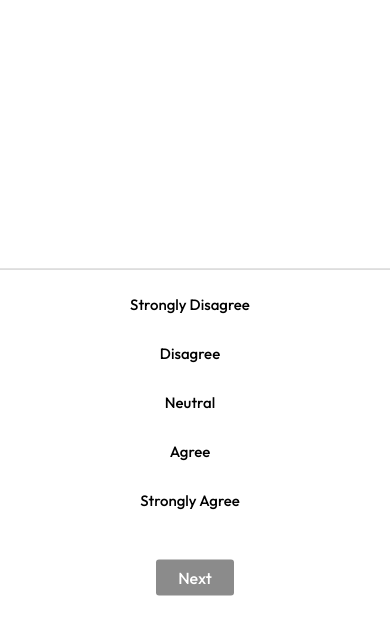
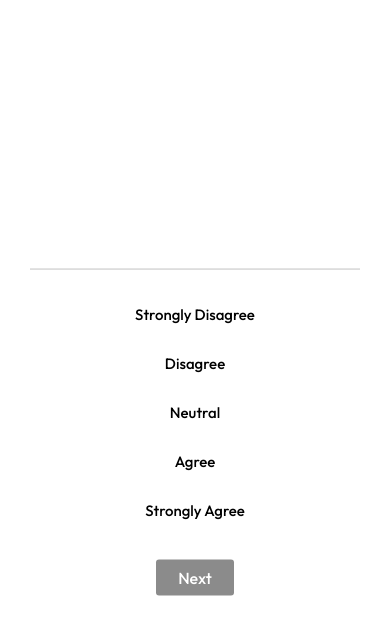
Before and after one commit to WeltonWang02/surveyor, a PHP site: template templates/question.php in a window 390 px wide. Shown: the top 635 px of the page. Run offline with PHP 8.4, Linux system fonts and the light colour scheme; the template is opened without the code that fills it, so the values that code supplies are empty.

Commit message:
update mobile

```diff
--- a/assets/style.css
+++ b/assets/style.css
@@ -134,3 +134,20 @@ button.question__next {
 .response__question>p {
     margin-bottom: -4px;
 }
+
+@media (max-width: 500px){
+    .question {
+        max-width: 330px
+    }
+    .question__choice{
+        margin: 0;
+        margin-top:10px;
+    }
+    .question__answers{
+        max-width: 2900px;
+        width: 100%;
+    }
+    .question__content{
+        padding: 0px 10px;
+    }
+}
```
